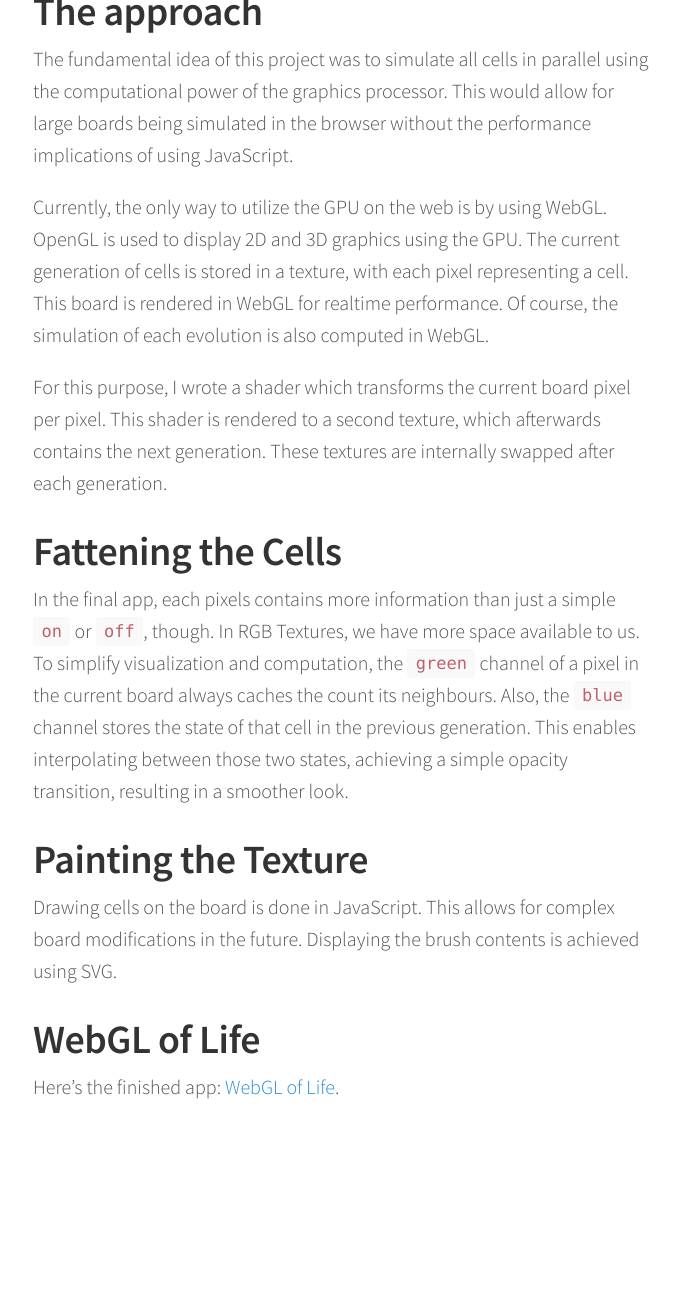
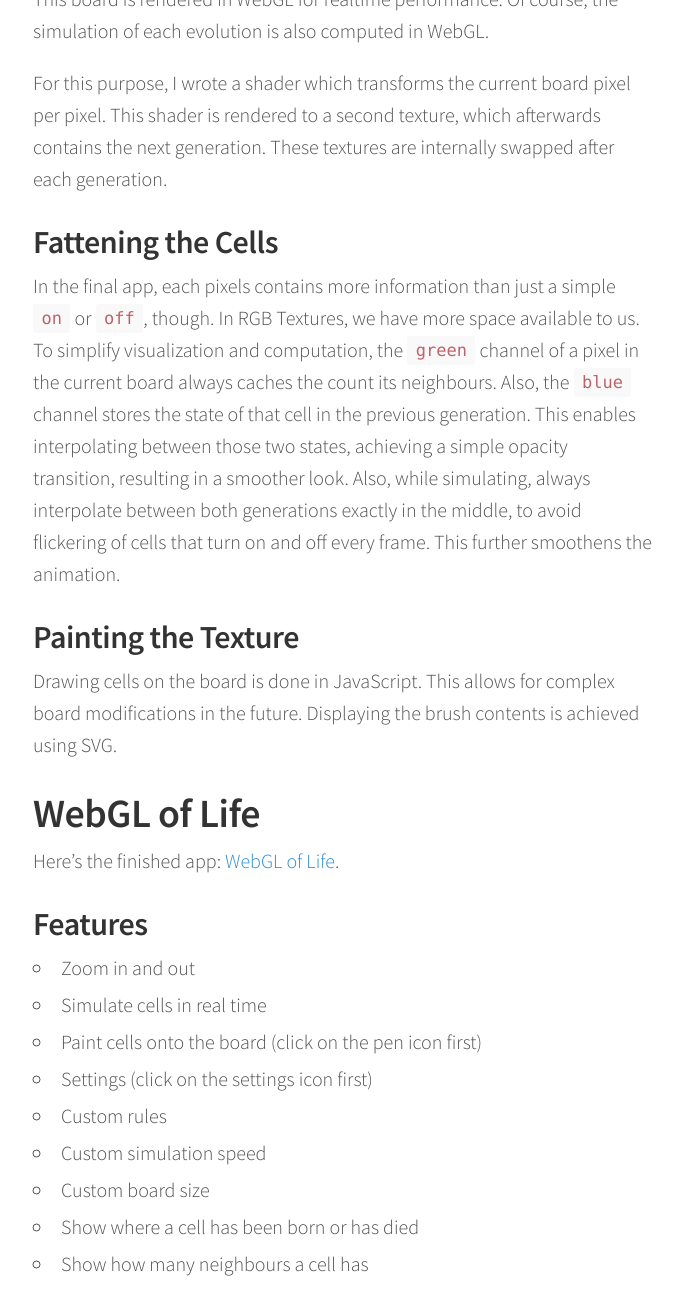
Before and after one commit to johannesvollmer/johannesvollmer.github.io, a Jekyll site: the page built from _posts/2018-06-20-announcing-webgl-of-life.md, in a window 1280 px wide and 1400 px high, scrolled down 1162 px. Shown: the top 1315 px of the window, without its empty margins (347-1030 px from the left). Built offline with Jekyll 4.4.1, drawn with Linux system fonts in a browser that asks for light colours; before the commit the page ends 2385 px from its top, so only the background shows below that; some of the changed text lies outside the part shown.

Commit message:
improve webgl of life article

```diff
--- a/_posts/2018-06-20-announcing-webgl-of-life.md
+++ b/_posts/2018-06-20-announcing-webgl-of-life.md
@@ -1,5 +1,5 @@
 ---
-title:          Implementing Conway's "WebGL of Life" on the GPU in the web
+title:          Implementing Conway's _WebGL of Life_ on the GPU in the web
 description:    Simulating Conway's Game of Life on a website using the GPU
 image:          "{{ site.baseurl }}/img/webgl-of-life/thumbnail.jpg"
 logo:           "{{ site.baseurl }}/img/logo.svg"
@@ -45,15 +43,26 @@ The current generation of cells is stored in a texture, with each pixel represen
 
 For this purpose, I wrote a shader which transforms the current board pixel per pixel. This shader is rendered to a second texture, which afterwards contains the next generation. These textures are internally swapped after each generation.
 
-# Fattening the Cells
+## Fattening the Cells
 
-In the final app, each pixels contains more information than just a simple `on` or `off`, though. In RGB Textures, we have more space available to us. To simplify visualization and computation, the `green` channel of a pixel in the current board always caches the count its neighbours. Also, the `blue` channel stores the state of that cell in the previous generation. This enables interpolating between those two states, achieving a simple opacity transition, resulting in a smoother look.
+In the final app, each pixels contains more information than just a simple `on` or `off`, though. In RGB Textures, we have more space available to us. To simplify visualization and computation, the `green` channel of a pixel in the current board always caches the count its neighbours. Also, the `blue` channel stores the state of that cell in the previous generation. This enables interpolating between those two states, achieving a simple opacity transition, resulting in a smoother look. Also, while simulating, always interpolate between both generations exactly in the middle, to avoid flickering of cells that turn on and off every frame. This further smoothens the animation.
 
-# Painting the Texture
+## Painting the Texture
 
 Drawing cells on the board is done in JavaScript. This allows for complex board modifications in the future. Displaying the brush contents is achieved using SVG.
-
 
 # WebGL of Life
 
 Here's the finished app: [WebGL of Life](https://johannesvollmer.github.io/webgl-of-life/).
+
+## Features
+
+- Zoom in and out
+- Simulate cells in real time
+- Paint cells onto the board (click on the pen icon first)
+- Settings (click on the settings icon first)
+    - Custom rules
+    - Custom simulation speed
+    - Custom board size
+    - Show where a cell has been born or has died
+    - Show how many neighbours a cell has
```
Also changed, not shown: other parts of _posts/2018-06-20-announcing-webgl-of-life.md (+0 -2 lines), img/webgl-of-life/cell-is-born.svg (deleted).
